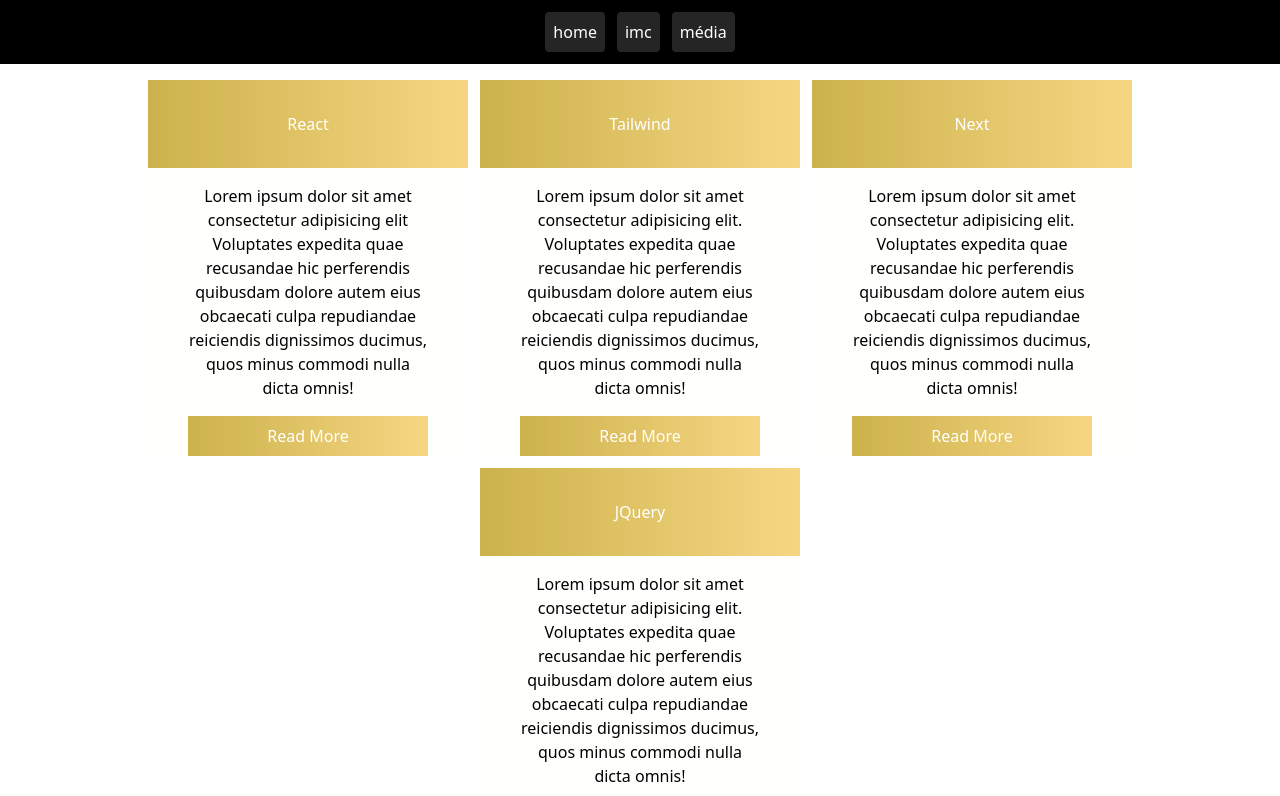
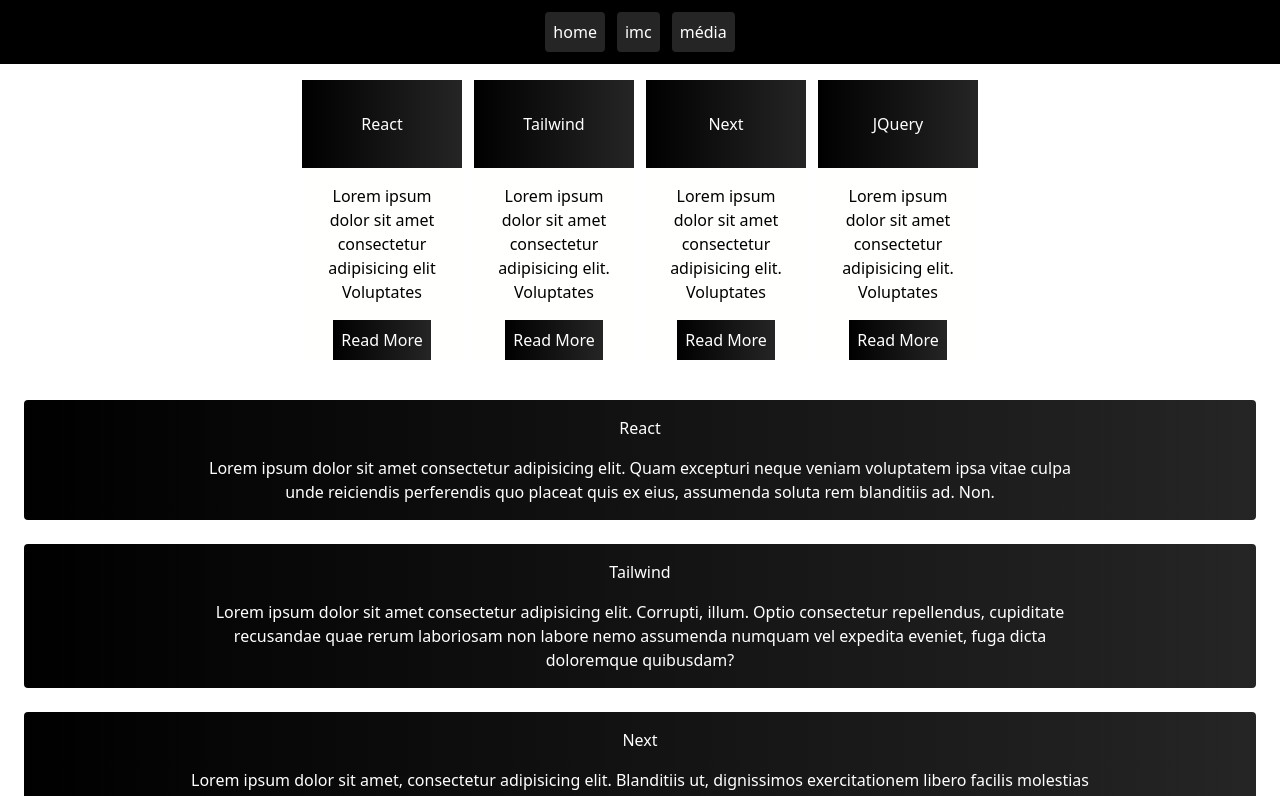
Before and after one commit to Nickyzz1/atv_av01, a Next.js app: page / in a window 1280 px wide. Shown: the top 796 px of the page. Built offline with nearby package versions, Linux system fonts and the light colour scheme.

Commit message:
primara pagina feita

```diff
--- a/src/app/page.tsx
+++ b/src/app/page.tsx
@@ -8,10 +8,11 @@
   {
     container: "flex flex-col flex-wrap justify-center items-center",
     content: "flex flex-wrap flex-row gap-3 m-4 justify-center",
-    box: "bg-white h-auto w-80 flex justify-center items-center flex-col",
-    btn:"bg-gradient-to-r from-amareloEscuro to-laranjaPastel w-3/4 p-2 text-center text-white",
-    h1:"bg-gradient-to-r from-amareloEscuro to-laranjaPastel w-full p-8 text-center text-white",
-    p:"w-3/4 text-center m-4"
+    box: "bg-white h-auto w-40 flex justify-center items-center flex-col",
+    btn:"bg-gradient-to-r from-black to-cinza w-full p-2 text-center text-white",
+    h1:"bg-gradient-to-r from-black to-cinza w-full p-8 text-center text-white",
+    p:"w-3/4 text-center m-4",
+    section: "m-6 flex justify-center flex-col items-center m-20 bg-gradient-to-r from-black to-cinza text-white p-4 rounded"
     // box:"bg-amareloEscuro h-auto w-60 flex-wrap justify-center items-center",
     // content: "flex flex-row flex-wrap"
 
@@ -24,27 +25,46 @@
         <div className={style.content}>
           <div className={style.box}>
             <h1 className={style.h1}>React</h1>
-            <p className={style.p}>Lorem ipsum dolor sit amet consectetur adipisicing elit  Voluptates expedita quae recusandae hic perferendis quibusdam dolore autem eius obcaecati culpa repudiandae reiciendis dignissimos ducimus, quos minus commodi nulla dicta omnis!</p>
-            <button className={style.btn}>Read More</button>
+            <p className={style.p}>Lorem ipsum dolor sit amet consectetur adipisicing elit  Voluptates </p>
+            <a href="#react"><button className={style.btn}>Read More</button></a>
           </div>
           <div className={style.box}>
             <h1 className={style.h1}>Tailwind</h1>
-            <p className={style.p}>Lorem ipsum dolor sit amet consectetur adipisicing elit. Voluptates expedita quae recusandae hic perferendis quibusdam dolore autem eius obcaecati culpa repudiandae reiciendis dignissimos ducimus, quos minus commodi nulla dicta omnis!</p>
-            <button className={style.btn}>Read More</button>
+            <p className={style.p}>Lorem ipsum dolor sit amet consectetur adipisicing elit. Voluptates </p>
+            <a href="#tail"><button className={style.btn}>Read More</button></a>
           </div>
           <div className={style.box}>
             <h1 className={style.h1}>Next</h1>
-            <p className={style.p}>Lorem ipsum dolor sit amet consectetur adipisicing elit. Voluptates expedita quae recusandae hic perferendis quibusdam dolore autem eius obcaecati culpa repudiandae reiciendis dignissimos ducimus, quos minus commodi nulla dicta omnis!</p>
-            <button className={style.btn}>Read More</button>
+            <p className={style.p}>Lorem ipsum dolor sit amet consectetur adipisicing elit. Voluptates </p>
+            <a href="#next"><button className={style.btn}>Read More</button></a>
           </div>
           <div className={style.box}>
             <h1 className={style.h1}>JQuery</h1>
-            <p className={style.p}>Lorem ipsum dolor sit amet consectetur adipisicing elit. Voluptates expedita quae recusandae hic perferendis quibusdam dolore autem eius obcaecati culpa repudiandae reiciendis dignissimos ducimus, quos minus commodi nulla dicta omnis!</p>
-            <button className={style.btn}>Read More</button>
+            <p className={style.p}>Lorem ipsum dolor sit amet consectetur adipisicing elit. Voluptates </p>
+            <a href="#jquery" ><button className={style.btn}> Read More</button></a>
           </div>
         </div>
       </div>
+
+    <section id="react" className={style.section}>
+      <h1 className="mb-4 text-center">React</h1>
+      <p className="w-3/4 text-center">Lorem ipsum dolor sit amet consectetur adipisicing elit. Quam excepturi neque veniam voluptatem ipsa vitae culpa unde reiciendis perferendis quo placeat quis ex eius, assumenda soluta rem blanditiis ad. Non.</p>
+    </section>
+
+    <section id="tail" className={style.section}>
+      <h1 className="mb-4 text-center">Tailwind</h1>
+      <p className="w-3/4 text-center">Lorem ipsum dolor sit amet consectetur adipisicing elit. Corrupti, illum. Optio consectetur repellendus, cupiditate recusandae quae rerum laboriosam non labore nemo assumenda numquam vel expedita eveniet, fuga dicta doloremque quibusdam?</p></section>
+
+    <section id="next" className={style.section}>
+      <h1 className="mb-4 text-center">Next</h1>
+      <p className="w-3/4 text-center">Lorem ipsum dolor sit amet, consectetur adipisicing elit. Blanditiis ut, dignissimos exercitationem libero facilis molestias magni cum. Illo quaerat numquam natus unde, deserunt in delectus consequuntur odio dolore accusantium maxime?</p></section>
+
+    <section id="jquery" className={style.section}>
+      <h1 className="mb-4 text-center">Jquery</h1>
+      <p className="w-3/4 text-center">Lorem ipsum dolor sit amet consectetur, adipisicing elit. Nihil totam corrupti ea eum possimus culpa velit illo mollitia dolore cumque excepturi provident reiciendis nemo, alias, sapiente facilis iure ipsa molestiae.</p></section>
     </div>
+
+
 
     </>
   );
```
